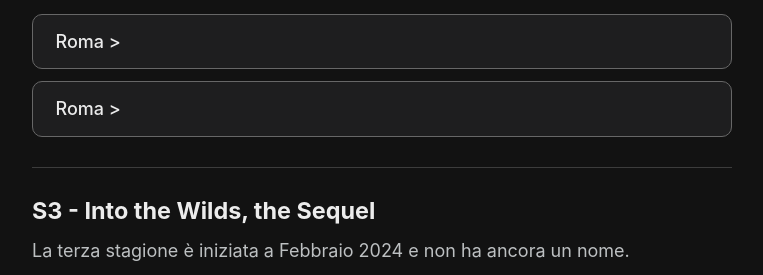
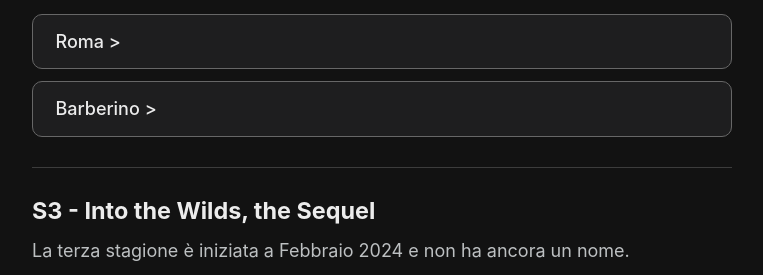
Before and after one commit to KiritoKitto/kiritokitto.github.io, a Jekyll site: the page built from page/Diario di un Viaggiatore.md, in a window 1280 px wide and 900 px high, scrolled down 952 px. Shown: the part 162-437 px from the top of the window, without its empty margins (258-1021 px from the left). Built offline with Jekyll 4.4.1, drawn with Linux system fonts in a browser that asks for light colours; some web fonts are replaced; our own code applies the rules of GitHub Pages for plain Markdown files.

Commit message:
Enter New

```diff
--- a/page/Diario di un Viaggiatore.md
+++ b/page/Diario di un Viaggiatore.md
@@ -23,51 +23,43 @@
 
 La quarta stagione
 
-<details>
-    <summary>Roma</summary>
-    <span class="opacity">Città Eterna</span>
-    <hr>
-    <div class="carousel" id="carousel1">
-        <div class="carousel-inner">
-            <div class="carousel-item"><img src="docs/assets/images/intothewilds/s4/roma/Roma03.jpg"></div>
-            <div class="carousel-item"><img src="docs/assets/images/intothewilds/s4/roma/Roma04.jpg"></div>
-            <div class="carousel-item"><img src="docs/assets/images/intothewilds/s4/roma/Roma01.jpg"></div>
-            <div class="carousel-item"><img src="docs/assets/images/intothewilds/s4/roma/Roma02.jpg"></div>
-            <div class="carousel-item"><img src="docs/assets/images/intothewilds/s4/roma/Roma06.jpg"></div>
-            <!-- Altre immagini -->
-        </div>
-        <button class="prev" id="backButton">&#10094;</button>
-        <button class="next" id="nextButton">&#10095;</button>
-    </div>
-    <div class="indicators">
-        <!-- Aggiungi i puntini qui, la classe 'indicator' sarà utilizzata per attivarli -->
-        <span class="indicator"></span>
-        <span class="indicator"></span>
-        <span class="indicator"></span>
-        <span class="indicator"></span>
-        <span class="indicator"></span>
-    </div>
-</details>
+<details><summary>Roma</summary><span class="opacity">Città Eterna</span><hr>
+<div class="carousel" id="carousel22"><div class="carousel-inner">
+    <div class="carousel-item"><img src="docs/assets/images/intothewilds/s4/roma/Roma01.jpg"></div>
+    <div class="carousel-item"><img src="docs/assets/images/intothewilds/s4/roma/Roma02.jpg"></div>
+    <div class="carousel-item"><img src="docs/assets/images/intothewilds/s4/roma/Roma03.jpg"></div>
+    <div class="carousel-item"><img src="docs/assets/images/intothewilds/s4/roma/Roma04.jpg"></div>
+    <div class="carousel-item"><img src="docs/assets/images/intothewilds/s4/roma/Roma05.jpg"></div>
+    <div class="carousel-item"><img src="docs/assets/images/intothewilds/s4/roma/Roma06.jpg"></div>
+  </div><button class="prev" id="backButton">&#10094;</button><button class="next" id="nextButton">&#10095;</button></div>
+  <div class="indicators">
+    <span class="indicator"></span>
+    <span class="indicator"></span>
+    <span class="indicator"></span>
+    <span class="indicator"></span>
+    <span class="indicator"></span>
+    <span class="indicator"></span>
+</div> </details>
 
-<details>
-    <summary>Roma</summary>
-    <span class="opacity">Città Eterna</span>
-    <hr>
-    <div class="carousel" id="carousel1">
-        <div class="carousel-inner">
-            <div class="carousel-item"><img src="docs/assets/images/intothewilds/s4/roma/Roma02.jpg"></div>
-            <div class="carousel-item"><img src="docs/assets/images/intothewilds/s4/roma/Roma06.jpg"></div>
-            <!-- Altre immagini -->
-        </div>
-        <button class="prev" id="backButton">&#10094;</button>
-        <button class="next" id="nextButton">&#10095;</button>
-    </div>
-    <div class="indicators">
-        <!-- Aggiungi i puntini qui, la classe 'indicator' sarà utilizzata per attivarli -->
-        <span class="indicator"></span>
-        <span class="indicator"></span>
-    </div>
-</details>
+<details><summary>Barberino</summary><span class="opacity">Lago Bilancino</span><hr>
+<div class="carousel" id="carousel20"><div class="carousel-inner">
+    <div class="carousel-item"><img src="docs/assets/images/intothewilds/s4/roma/Barberino (1).jpg"></div>
+    <div class="carousel-item"><img src="docs/assets/images/intothewilds/s4/roma/Barberino (2).jpg"></div>
+    <div class="carousel-item"><img src="docs/assets/images/intothewilds/s4/roma/Barberino (3).jpg"></div>
+    <div class="carousel-item"><img src="docs/assets/images/intothewilds/s4/roma/Barberino (4).jpg"></div>
+    <div class="carousel-item"><img src="docs/assets/images/intothewilds/s4/roma/Barberino (5).jpg"></div>
+    <div class="carousel-item"><img src="docs/assets/images/intothewilds/s4/roma/Barberino (6).jpg"></div>
+    <div class="carousel-item"><img src="docs/assets/images/intothewilds/s4/roma/Barberino (7).jpg"></div>
+  </div><button class="prev" id="backButton">&#10094;</button><button class="next" id="nextButton">&#10095;</button></div>
+  <div class="indicators">
+    <span class="indicator"></span>
+    <span class="indicator"></span>
+    <span class="indicator"></span>
+    <span class="indicator"></span>
+    <span class="indicator"></span>
+    <span class="indicator"></span>
+    <span class="indicator"></span>
+</div> </details>
 
 <hr id="s3">
 
```
